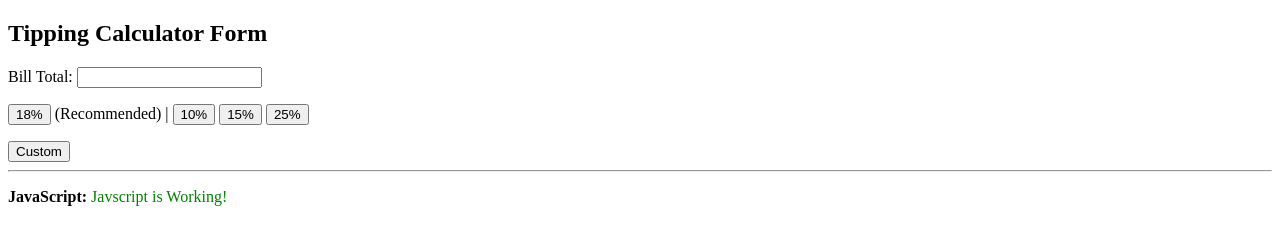
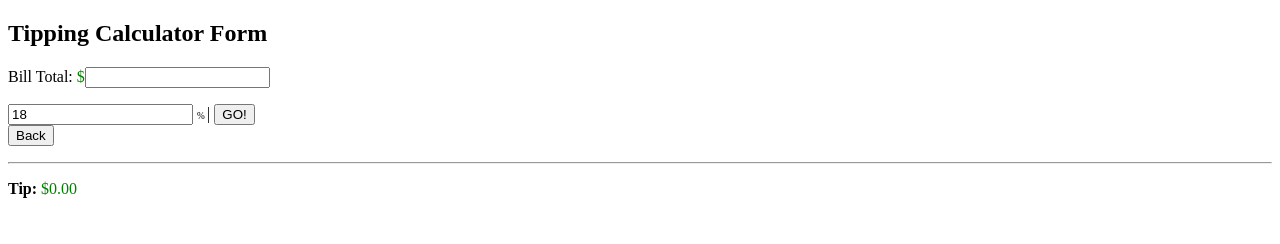
Before and after one commit to cagycee/tippingform, a plain HTML site: page index.html in a window 1280 px wide. Both pictures are taken after a click on the button "Custom". Drawn offline with Linux system fonts and the light colour scheme.

Commit message:
UPDATE: Finished Form

```diff
--- a/index.html
+++ b/index.html
@@ -10,20 +10,33 @@
 </head>
 <body>
     <h2>Tipping Calculator Form</h2>
-    <p class="field">Bill Total: <input id="tipvalue" type="number" /></p>
-    <p>
+    <p class="field">Bill Total: <span style="color: green;">$</span><input id="tipvalue" type="number" /></p>
+    <p id="tipButtons">
         <button onclick="calculateTip(.18);">18%</button> (Recommended) |
         <button onclick="calculateTip(.10);">10%</button>
         <button onclick="calculateTip(.15);">15%</button>
         <button onclick="calculateTip(.25);">25%</button>
+        <button onclick="custom();">Custom</button>
     </p>
     <span>
-        <button onclick="alert(`WIP`);">Custom</button>
+
     </span>
     <hr />
     <p>
-        <span><b>JavaScript: </b></span><span id="js" style="color: #000;">loading</span>
+        <span><b>Tip: </b></span>
+        <span id="tipAmount" style="color: green;">$0.00</span>
     </p>
-    <script>setInterval(checkJavascript, 3000);</script>
+    <script id="customTip" type="text/html">
+        <input id="cTip" type="number" value="18" /> <span style="font-size: 7pt;">% </span> | <button onclick="calculateTipCustom();">GO!</button>
+        <br>
+        <button onclick="backBut();">Back</button>
+    </script>
+    <script id="backBut" type="text/html">
+        <button onclick="calculateTip(.18);">18%</button> (Recommended) |
+        <button onclick="calculateTip(.10);">10%</button>
+        <button onclick="calculateTip(.15);">15%</button>
+        <button onclick="calculateTip(.25);">25%</button>
+        <button onclick="custom();">Custom</button>
+    </script>
 </body>
 </html>
--- a/js/file1.js
+++ b/js/file1.js
@@ -3,15 +3,28 @@ const calculateTip = (perc) => {
     billTotal = document.getElementById("tipvalue").value;
     if (billTotal > 0) {
         //var tip = Math.round((billTotal * perc * 100)) / 100;
-        var tip = cc.Math.roundToCx((billTotal*perc), 100);
-        alert(`You should tip ${tip}!`);
+        var tip = billTotal*perc;
+        document.getElementById('tipAmount').innerHTML=`$${tip.toFixed(2)}`;
     } else {
         alert('Bill Total Value is empty!');
     }
 };
+const calculateTipCustom = (perc) => {
+    billTotal = document.getElementById("tipvalue").value;
+    customBillTotal = document.getElementById("cTip").value / 100;
+    if (billTotal > 0 && customBillTotal > 0) {
+        var tip = billTotal*customBillTotal;
+        document.getElementById('tipAmount').innerHTML=`$${tip.toFixed(2)}`;
+    } else {
+        alert('Bill Total Value is empty!');
+    }
+};
+const custom = () => {
+    document.getElementById('tipButtons').innerHTML=document.getElementById('customTip').innerHTML;
+};
 
-const custom = () => {
-
+const backBut = () => {
+    document.getElementById('tipButtons').innerHTML=document.getElementById('backBut').innerHTML;
 }
 
 const checkJavascript = () => {
```
